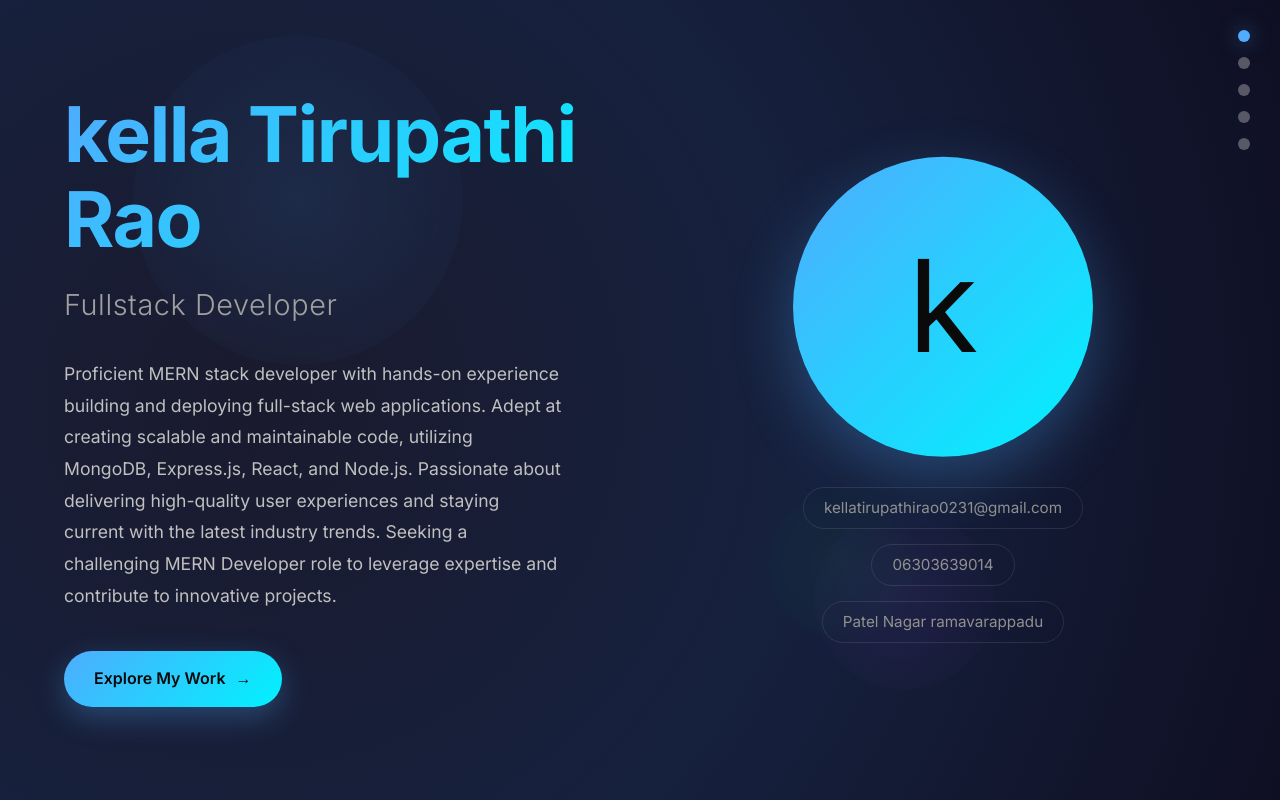
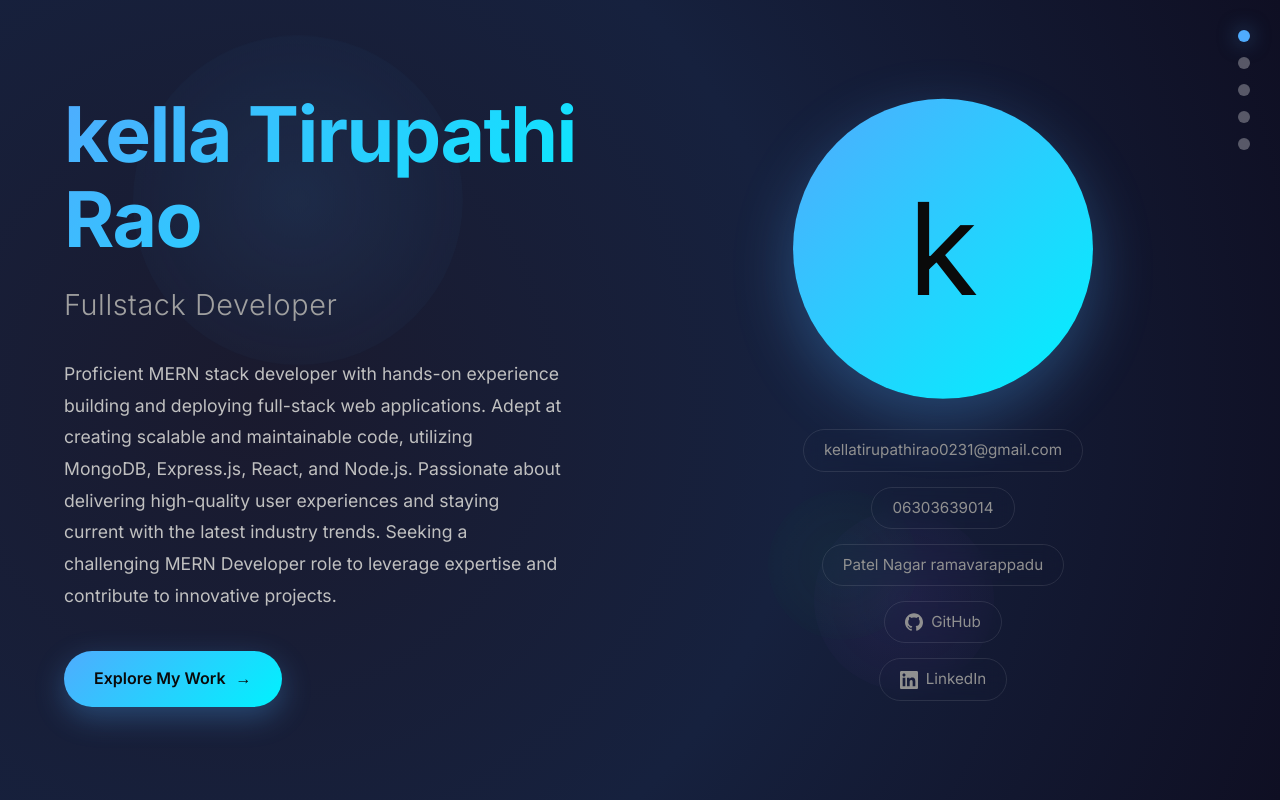
Before and after one commit to niat-web/ResumePortfolios, a plain HTML site: page n24h01b0231/index.html in a window 1280 px wide. Shown: the top 800 px of the page. Drawn offline with Linux system fonts and the light colour scheme.

Commit message:
Update portfolio for kella Tirupathi Rao (N24H01B0231)

```diff
--- a/n24h01b0231/index.html
+++ b/n24h01b0231/index.html
@@ -224,12 +224,21 @@
             border-radius: 25px;
             border: 1px solid rgba(255, 255, 255, 0.1);
             backdrop-filter: blur(10px);
+            display: flex;
+            align-items: center;
+            gap: 8px;
         }
 
         .contact-item:hover {
             color: #4facfe;
             border-color: rgba(79, 172, 254, 0.3);
             background: rgba(79, 172, 254, 0.05);
+        }
+
+        .contact-item svg {
+            width: 18px;
+            height: 18px;
+            fill: currentColor;
         }
 
         /* Content Grid Layout */
@@ -795,6 +804,15 @@
                     <a href="mailto:kellatirupathirao0231@gmail.com" class="contact-item">kellatirupathirao0231@gmail.com</a>
                     <a href="tel:06303639014" class="contact-item">06303639014</a>
                     <span class="contact-item">Patel Nagar ramavarappadu</span>
+                    <!-- Social Links Added Here -->
+                    <a href="https://github.com/kellatirupathi/" target="_blank" rel="noopener noreferrer" class="contact-item">
+                        <svg role="img" viewBox="0 0 24 24" xmlns="http://www.w3.org/2000/svg"><title>GitHub</title><path d="M12 .297c-6.63 0-12 5.373-12 12 0 5.303 3.438 9.8 8.205 11.385.6.113.82-.258.82-.577 0-.285-.01-1.04-.015-2.04-3.338.724-4.042-1.61-4.042-1.61C4.422 18.07 3.633 17.7 3.633 17.7c-1.087-.744.084-.729.084-.729 1.205.084 1.838 1.236 1.838 1.236 1.07 1.835 2.809 1.305 3.495.998.108-.776.417-1.305.76-1.605-2.665-.3-5.466-1.332-5.466-5.93 0-1.31.465-2.38 1.235-3.22-.135-.303-.54-1.523.105-3.176 0 0 1.005-.322 3.3 1.23.96-.267 1.98-.399 3-.405 1.02.006 2.04.138 3 .405 2.28-1.552 3.285-1.23 3.285-1.23.645 1.653.24 2.873.12 3.176.765.84 1.23 1.91 1.23 3.22 0 4.61-2.805 5.625-5.475 5.92.42.36.81 1.096.81 2.22 0 1.606-.015 2.896-.015 3.286 0 .315.21.69.825.57C20.565 22.092 24 17.592 24 12.297c0-6.627-5.373-12-12-12"/></svg>
+                        <span>GitHub</span>
+                    </a>
+                    <a href="https://www.linkedin.com/in/tirupathi-rao-kella-6b4ba41b8/" target="_blank" rel="noopener noreferrer" class="contact-item">
+                       <svg role="img" viewBox="0 0 24 24" xmlns="http://www.w3.org/2000/svg"><title>LinkedIn</title><path d="M20.447 20.452h-3.554v-5.569c0-1.328-.027-3.037-1.852-3.037-1.853 0-2.136 1.445-2.136 2.939v5.667H9.351V9h3.414v1.561h.046c.477-.9 1.637-1.85 3.37-1.85 3.601 0 4.267 2.37 4.267 5.455v6.286zM5.337 7.433c-1.144 0-2.063-.926-2.063-2.065 0-1.138.92-2.063 2.063-2.063 1.14 0 2.064.925 2.064 2.063 0 1.139-.925 2.065-2.064 2.065zm1.782 13.019H3.555V9h3.564v11.452zM22.225 0H1.771C.792 0 0 .774 0 1.729v20.542C0 23.227.792 24 1.771 24h20.451C23.2 24 24 23.227 24 22.271V1.729C24 .774 23.2 0 22.222 0h.003z"/></svg>
+                        <span>LinkedIn</span>
+                    </a>
                 </div>
             </div>
         </section>
@@ -861,6 +879,7 @@
                     <div class="section-header">
                         <div class="section-number">03</div>
                         <h3 class="section-title">Skills</h3>
+                        <p class="section-subtitle">Technologies and expertise</p>
                     </div>
                     <div class="skills-container">
                         <!-- Circular layout for larger screens -->
```
